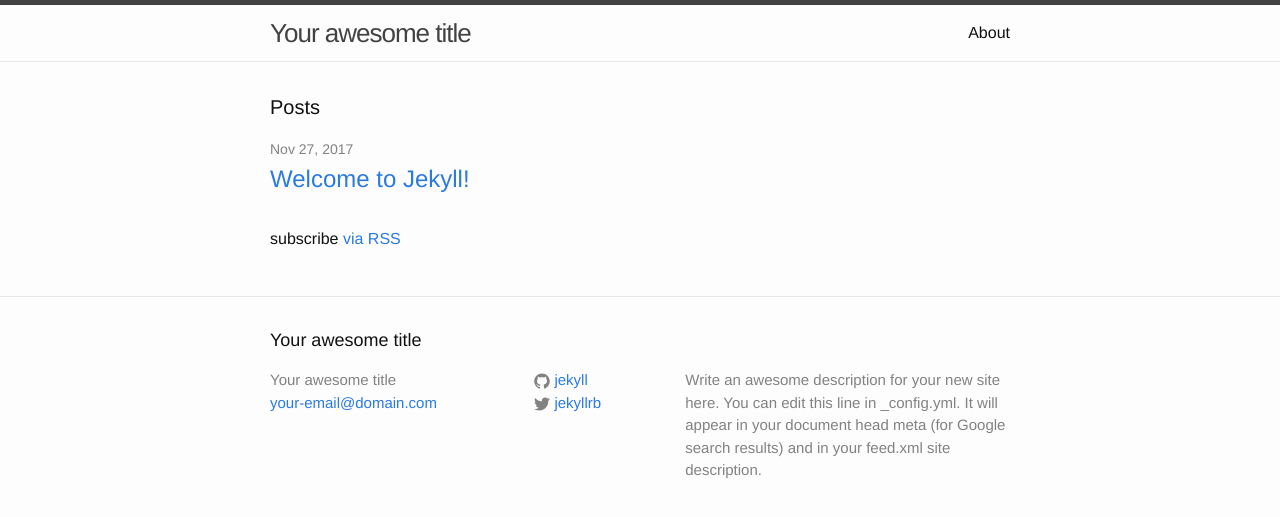
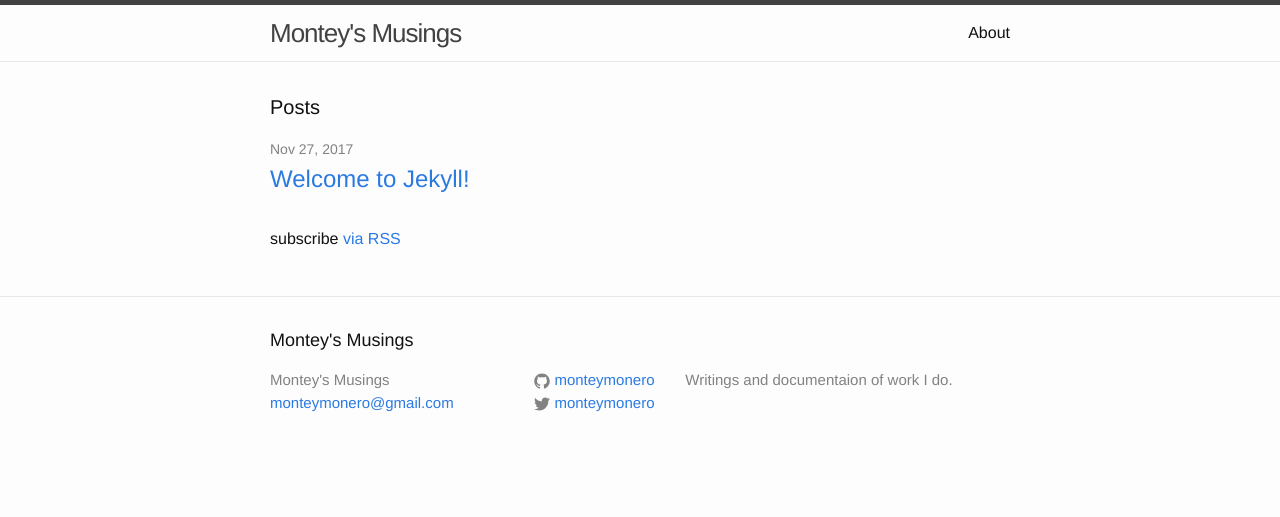
Before and after one commit to monteymonero/monteymonero.github.io, a Jekyll site: the page built from index.html, in a window 1280 px wide. Shown: the top 517 px of the page. Built offline with Jekyll 4.4.1, drawn with Linux system fonts in a browser that asks for light colours.

Commit message:
Updated _config.yml file

```diff
--- a/_config.yml
+++ b/_config.yml
@@ -6,16 +6,14 @@
 # 'jekyll serve'. If you change this file, please restart the server process.
 
 # Site settings
-title: Your awesome title
-email: your-email@domain.com
+title: Montey's Musings
+email: monteymonero@gmail.com
 description: > # this means to ignore newlines until "baseurl:"
-  Write an awesome description for your new site here. You can edit this
-  line in _config.yml. It will appear in your document head meta (for
-  Google search results) and in your feed.xml site description.
+  Writings and documentaion of work I do.
 baseurl: "" # the subpath of your site, e.g. /blog
 url: "http://yourdomain.com" # the base hostname & protocol for your site
-twitter_username: jekyllrb
-github_username:  jekyll
+twitter_username: monteymonero
+github_username:  monteymonero
 
 # Build settings
 markdown: kramdown
```
